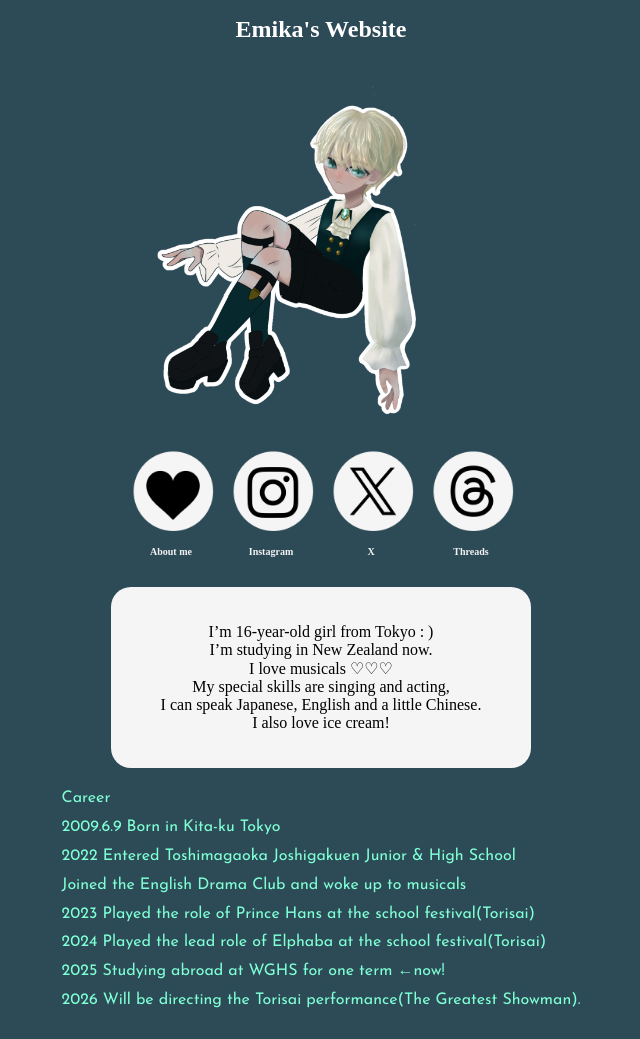
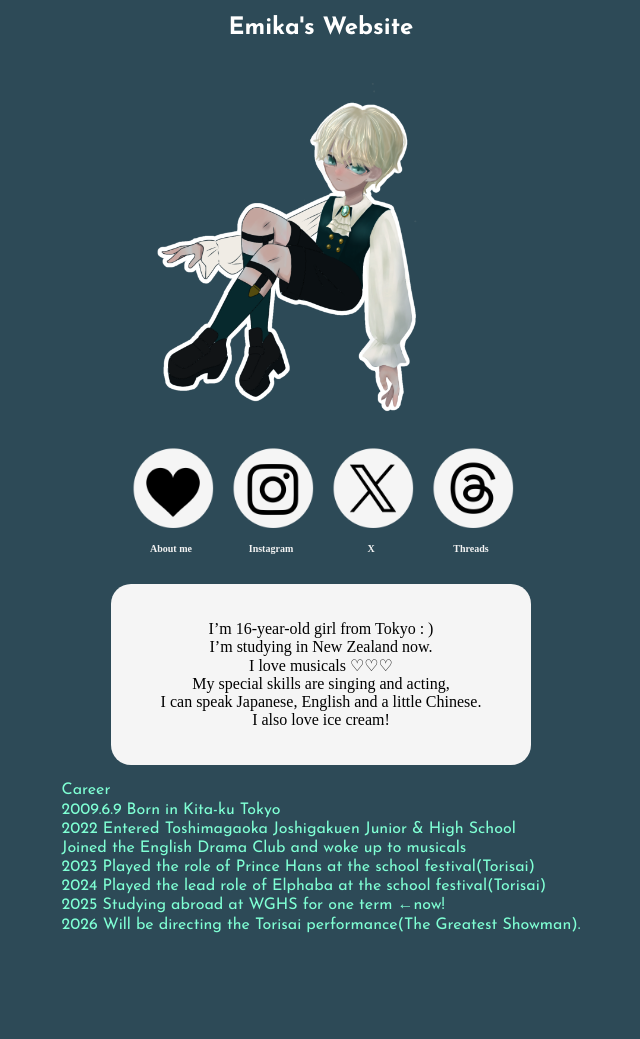
Before and after one commit to emikasahashi-dev/11-digi-nz, a plain HTML site: page index.html in a window 1280 px wide. Shown: the whole page, without its empty margins (319-959 px from the left). After the commit the page ends 959 px from the top, so only its background shows below. Drawn offline with Linux system fonts and the light colour scheme.

Commit message:
Update styles.css

```diff
--- a/styles.css
+++ b/styles.css
@@ -2,7 +2,10 @@
     color: white;
     text-align: center;
     font-size: 24px;
-    font-family: josefin sns;
+    font-family: "Josefin Sans", sans-serif;
+  font-optical-sizing: auto;
+  font-weight: <weight>;
+  font-style: normal;
 }
 
 body {
@@ -53,7 +56,8 @@ body {
   font-optical-sizing: auto;
   font-weight: <weight>;
   font-style: normal;
-  line-height: 1.8;
+  line-height: 1.2;
+
 
 
 
```
